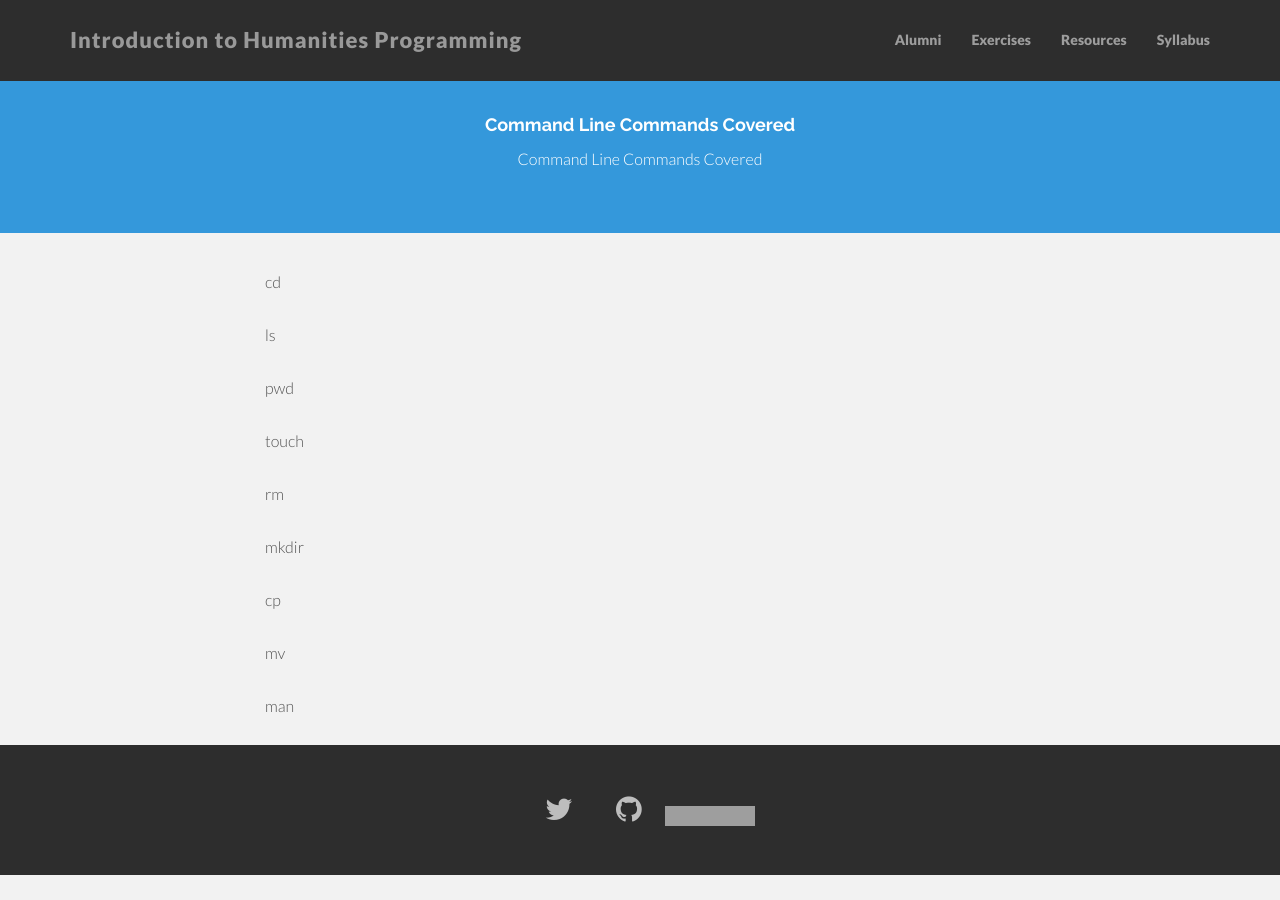
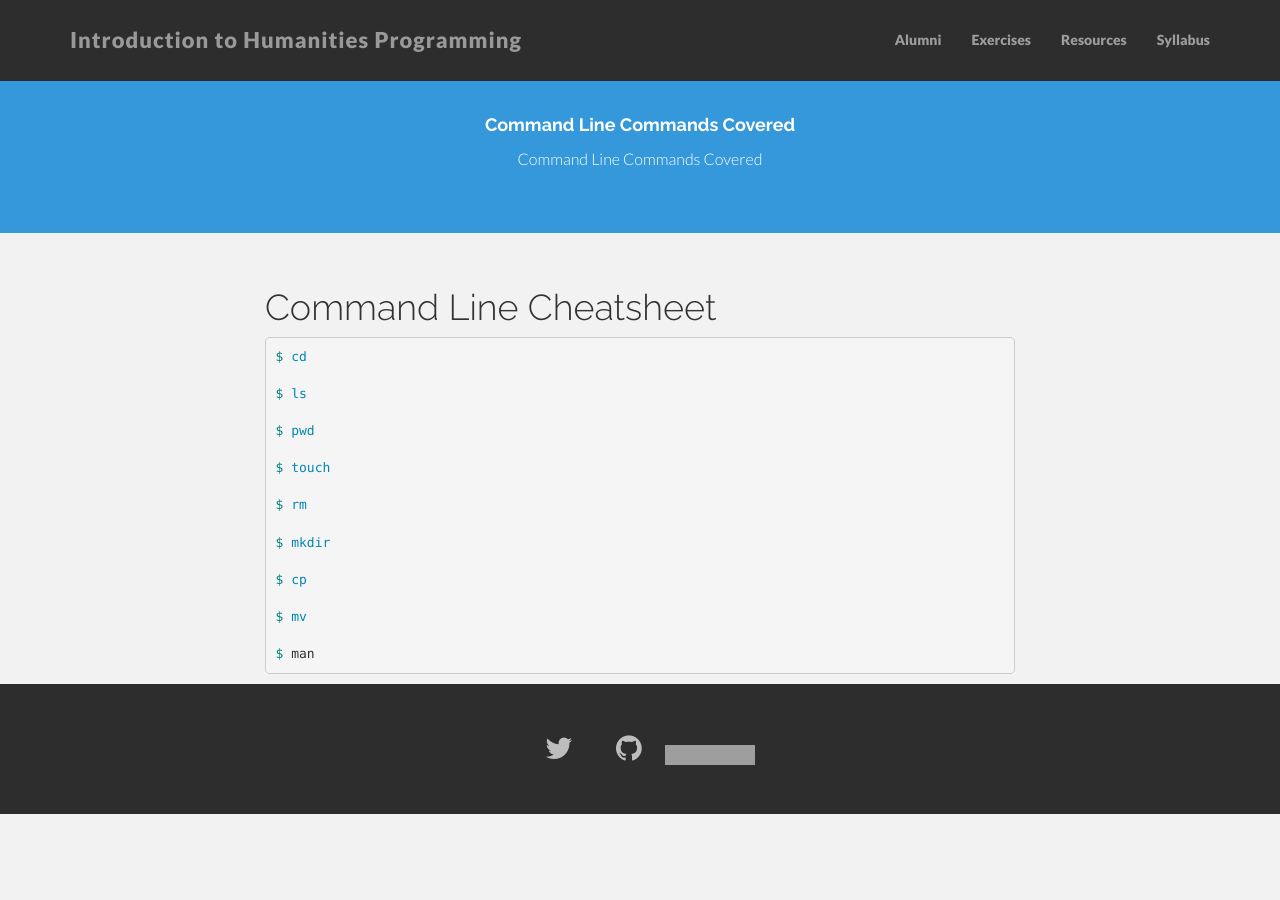
Before and after one commit to humanitiesprogramming/humanitiesprogramming.github.io, a Jekyll site: the page built from cli_commands.md, in a window 1280 px wide. Built offline with Jekyll 4.4.1, drawn with Linux system fonts in a browser that asks for light colours; nearby versions of some CDN libraries; grey boxes are pictures that could not be loaded.

Commit message:
Wrap commands in a highlight

```diff
--- a/cli_commands.md
+++ b/cli_commands.md
@@ -5,20 +5,25 @@ description: Command Line Commands Covered
 permalink: /exercises/cli_commands/
 ---
 
-cd
+# Command Line Cheatsheet
 
-ls
+{% highlight bash %}
 
-pwd
+$ cd
 
-touch
+$ ls
 
-rm
+$ pwd
 
-mkdir
+$ touch
 
-cp
+$ rm
 
-mv
+$ mkdir
 
-man
+$ cp
+
+$ mv
+
+$ man
+{% endhighlight %}
```
